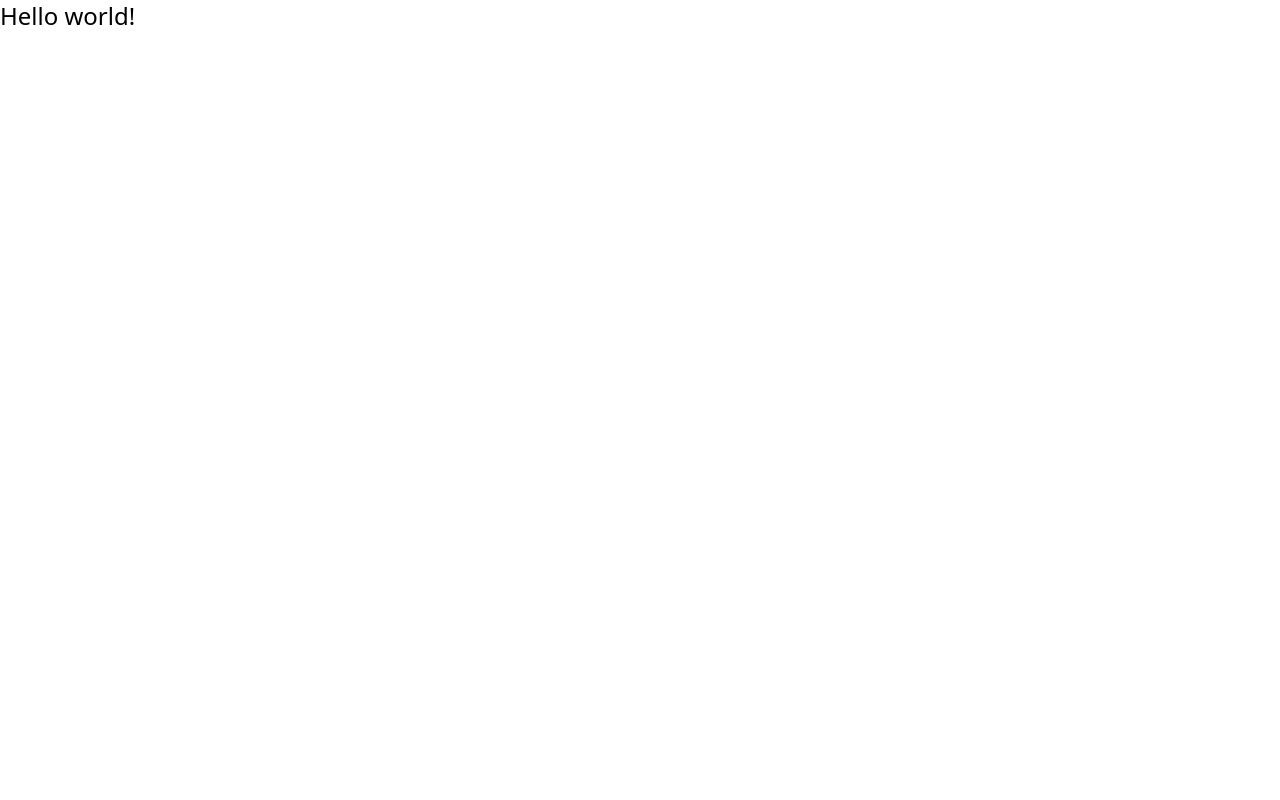
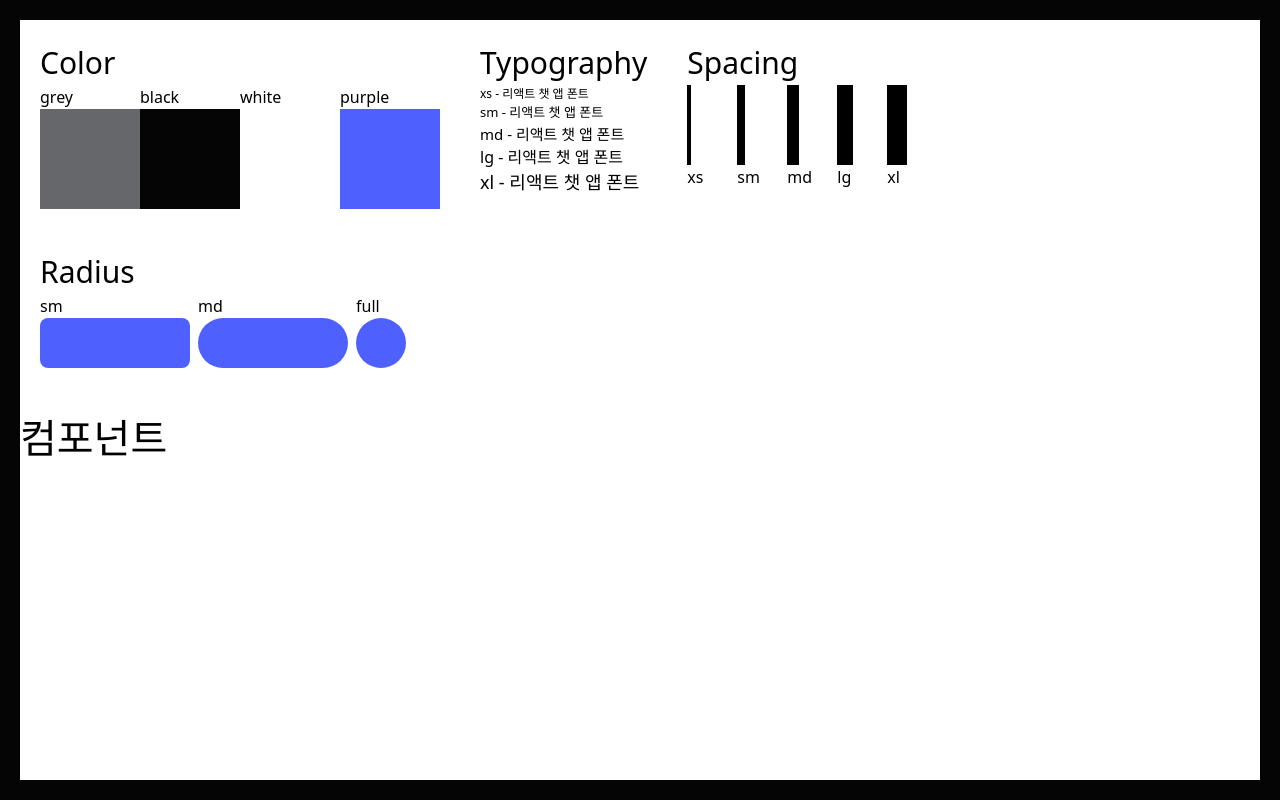
Before and after one commit to DaeguDude/react-chat-app, a React (Create React App) app: page / in a window 1280 px wide. Built offline with nearby package versions, Linux system fonts and the light colour scheme.

Commit message:
Update: 폰트 색상 등 디자인 시스템 구현

```diff
--- a/src/App.tsx
+++ b/src/App.tsx
@@ -1,8 +1,13 @@
 import React from "react";
+import { Design } from "./designs/Design";
 import "./index.css";
 
 function App() {
-  return <h1 className="text-2xl">Hello world!</h1>;
+  return (
+    <div className="h-screen w-screen border-[20px] border-black">
+      <Design />
+    </div>
+  );
 }
 
 export default App;
--- /dev/null
+++ b/src/components/Profile.tsx
@@ -0,0 +1,36 @@
+export function Profile() {
+  return (
+    // cursor pointer
+    // hover color change
+
+    <div className="flex p-2 border border-black">
+      {/* Let's make shrink not possible */}
+      <div className="w-[20%]">
+        <img
+          className="rounded-full border-2 border-black"
+          alt="Lucas Revelle"
+          src="https://video-ssn1-1.xx.fbcdn.net/v/t1.6435-1/74324814_3165646943507281_7840642414380318720_n.jpg?stp=dst-jpg_p100x100&amp;_nc_cat=104&amp;ccb=1-7&amp;_nc_sid=7206a8&amp;_nc_ohc=yecNstk8TNwAX8GxtFe&amp;_nc_ad=z-m&amp;_nc_cid=0&amp;_nc_ht=video-ssn1-1.xx&amp;oh=00_AT_1rKgPWwLKQ0YqJKcluS9d8vld23qjzCIUDQ7A9YDvRg&amp;oe=62DD8F32"
+        ></img>
+      </div>
+      <div className="w-[80%] pl-3">
+        {/* 오른쪽 */}
+        <div className="flex">
+          <div className="text-[15px] font-normal text-[#050505] mr-2">
+            김유진
+          </div>
+          <div className="flex items-center">
+            <span className="h-[4px] w-[4px] bg-[#65676b] rounded-full inline-block mr-1"></span>
+            <span className="text-[13px] font-normal text-[#65676b]">
+              2016.12.13
+            </span>
+          </div>
+        </div>
+
+        <div className="text-[13px] font-normal text-[#65676b] overflow-hidden whitespace-nowrap text-ellipsis">
+          안녕하세요 서류지원 합격한 최예슬입니다. 안녕하세요 서류지원 합격한
+          최예슬입니다. 안녕하세요 서류지원 합격한 최예슬입니다.
+        </div>
+      </div>
+    </div>
+  );
+}
--- /dev/null
+++ b/src/designs/Components.tsx
@@ -0,0 +1,7 @@
+export const Components = () => {
+  return (
+    <div>
+      <h1 className="text-[40px]">컴포넌트</h1>
+    </div>
+  );
+};
--- /dev/null
+++ b/src/designs/Design.tsx
@@ -0,0 +1,12 @@
+import { Components } from "./Components";
+import { DesignSystem } from "./DesignSystem";
+
+export const Design = () => {
+  return (
+    <div>
+      <DesignSystem />
+      <div className="h-[20px] w-full bg-slate-600"></div>
+      <Components />
+    </div>
+  );
+};
--- /dev/null
+++ b/src/designs/DesignSystem.tsx
@@ -0,0 +1,163 @@
+export const DesignSystem = () => {
+  return (
+    <div className="flex flex-wrap">
+      <Wrapper name="Color">
+        <Colors />
+      </Wrapper>
+      <Wrapper name="Typography">
+        <Typography />
+      </Wrapper>
+      <Wrapper name="Spacing">
+        <Spacing />
+      </Wrapper>
+      <Wrapper name="Radius">
+        <BorderRadius />
+      </Wrapper>
+    </div>
+  );
+};
+
+interface IWrapper {
+  name: string;
+  children: React.ReactNode;
+}
+const Wrapper = ({ name, children }: IWrapper) => {
+  return (
+    <div className="p-xl">
+      <h1 className="text-[30px]">{name}</h1>
+      <div className="flex">{children}</div>
+    </div>
+  );
+};
+
+const Colors = () => {
+  return (
+    <div className="flex">
+      <Color name="grey" color="#65676B" />
+      <Color name="black" color="#050505" />
+      <Color name="white" color="#ffffff" />
+      <Color name="purple" color="#4e61ff" />
+    </div>
+  );
+};
+
+interface IColor {
+  name: string;
+  color: string;
+}
+const Color = ({ name, color }: IColor) => {
+  return (
+    <div className="w-[100px]">
+      <div>{name}</div>
+      <div
+        style={{
+          width: 100,
+          height: 100,
+          backgroundColor: color,
+        }}
+      ></div>
+    </div>
+  );
+};
+
+const Typography = () => {
+  return (
+    <div>
+      <Font name="xs" size={12} />
+      <Font name="sm" size={13} />
+      <Font name="md" size={15} />
+      <Font name="lg" size={16} />
+      <Font name="xl" size={18} />
+    </div>
+  );
+};
+
+interface IFont {
+  size: number;
+  name: string;
+}
+const Font = ({ name, size }: IFont) => {
+  return (
+    <p
+      className="[w-50px]"
+      style={{
+        fontSize: size,
+      }}
+    >
+      {name} - 리액트 챗 앱 폰트
+    </p>
+  );
+};
+
+const Spacing = () => {
+  return (
+    <div className="flex">
+      <Padding name="xs" size={4} />
+      <Padding name="sm" size={8} />
+      <Padding name="md" size={12} />
+      <Padding name="lg" size={16} />
+      <Padding name="xl" size={20} />
+    </div>
+  );
+};
+
+interface IPadding {
+  name: string;
+  size: number;
+}
+const Padding = ({ name, size }: IPadding) => {
+  return (
+    <div className="h-[80px] w-[50px] ">
+      <div
+        style={{
+          backgroundColor: "black",
+          width: size,
+          height: 80,
+        }}
+      ></div>
+      <span>{name}</span>
+    </div>
+  );
+};
+
+const BorderRadius = () => {
+  return (
+    <div className="flex">
+      <Radius name="sm" radius={8} />
+      <Radius name="md" radius={50} />
+      <RadiusFull />
+    </div>
+  );
+};
+
+interface IRadius {
+  name: string;
+  radius: number | string;
+}
+const Radius = ({ name, radius }: IRadius) => {
+  return (
+    <div>
+      <span>{name}</span>
+      <div
+        className="h-[50px] w-[150px] bg-purple mr-sm"
+        style={{
+          borderRadius: radius,
+        }}
+      ></div>
+    </div>
+  );
+};
+
+const RadiusFull = () => {
+  return (
+    <div>
+      <span>full</span>
+      <div
+        className="h-[50px] w-[50px] bg-purple mr-2"
+        style={{
+          borderRadius: 9999,
+        }}
+      ></div>
+    </div>
+  );
+};
--- a/tailwind.config.js
+++ b/tailwind.config.js
@@ -2,6 +2,31 @@
 module.exports = {
   content: ["./src/**/*.{js,jsx,ts,tsx}"],
   theme: {
+    colors: {
+      grey: "#65676B",
+      black: "#050505",
+      white: "#ffffff",
+      purple: "#4e61ff",
+    },
+    spacing: {
+      xs: "4px",
+      sm: "8px",
+      md: "12px",
+      lg: "16px",
+      xl: "20px",
+    },
+    fontSize: {
+      xs: "12px",
+      sm: "13px",
+      md: "15px",
+      lg: "16px",
+      xl: "18px",
+    },
+    borderRadius: {
+      sm: 8,
+      md: 50,
+      full: 9999,
+    },
     extend: {},
   },
   plugins: [],
```
